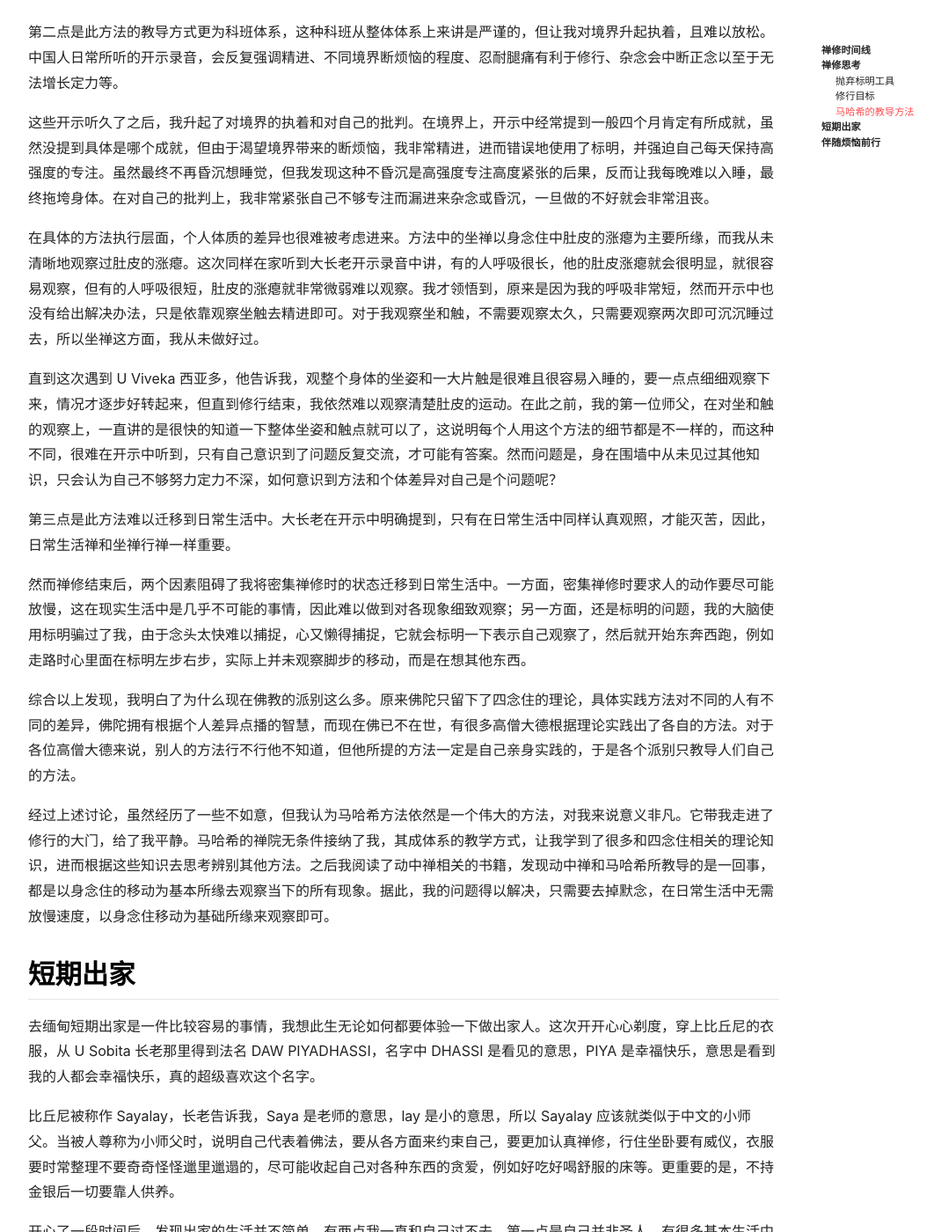
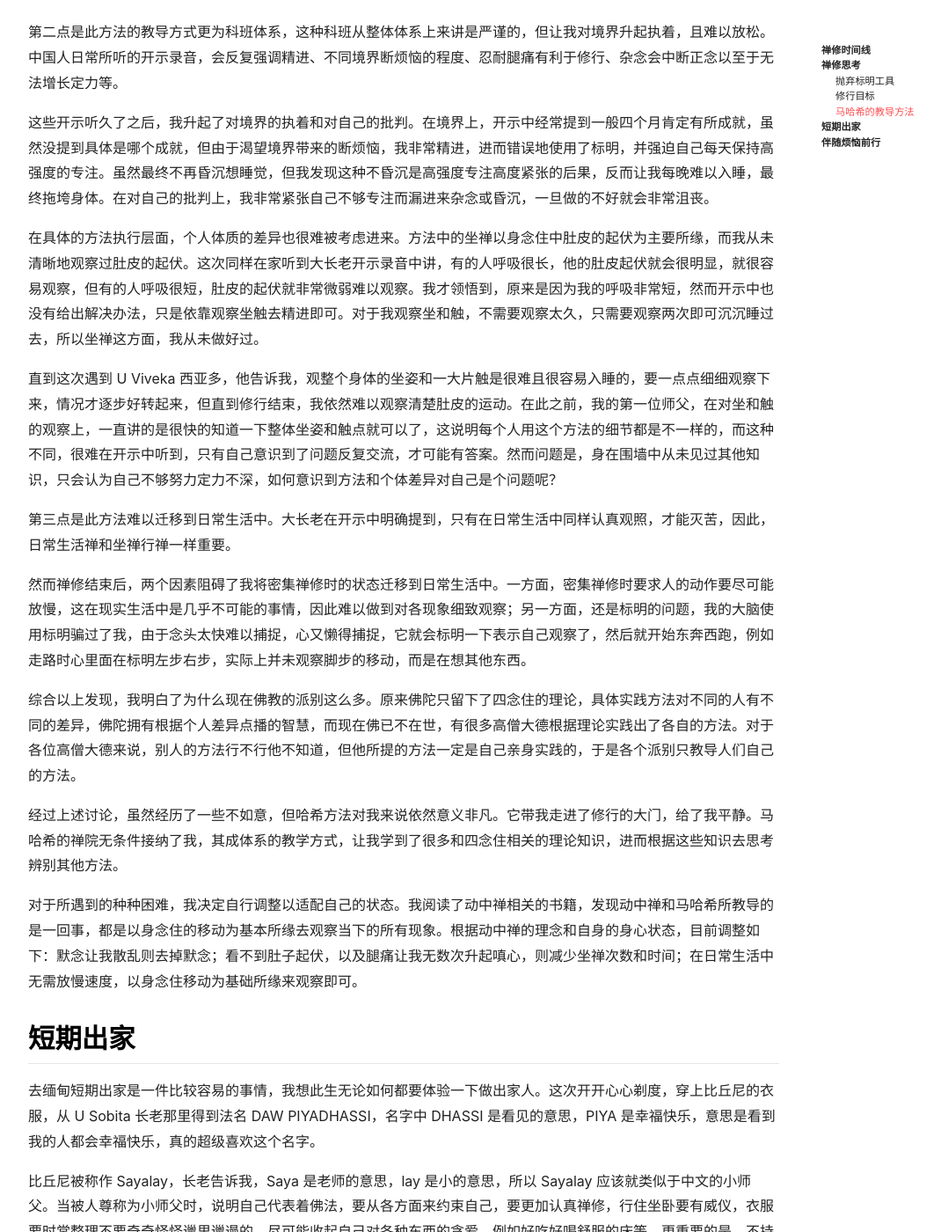
Before and after one commit to nicecui/nicecui.github.io, a Jekyll site: the page built from _posts/2026-11-04-vipassana-meditation.md, in a window 1280 px wide and 1400 px high, scrolled down 2485 px. Shown: the whole window at 88% size, without its empty margins (71-1141 px from the left). Built offline with Jekyll 4.4.1, drawn with Linux system fonts in a browser that asks for light colours; nearby versions of some CDN libraries.

Commit message:
Update 2026-11-04-vipassana-meditation.md

```diff
--- a/_posts/2026-11-04-vipassana-meditation.md
+++ b/_posts/2026-11-04-vipassana-meditation.md
@@ -57,7 +57,7 @@ categories: life
 
 这些开示听久了之后，我升起了对境界的执着和对自己的批判。在境界上，开示中经常提到一般四个月肯定有所成就，虽然没提到具体是哪个成就，但由于渴望境界带来的断烦恼，我非常精进，进而错误地使用了标明，并强迫自己每天保持高强度的专注。虽然最终不再昏沉想睡觉，但我发现这种不昏沉是高强度专注高度紧张的后果，反而让我每晚难以入睡，最终拖垮身体。在对自己的批判上，我非常紧张自己不够专注而漏进来杂念或昏沉，一旦做的不好就会非常沮丧。
 
-在具体的方法执行层面，个人体质的差异也很难被考虑进来。方法中的坐禅以身念住中肚皮的涨瘪为主要所缘，而我从未清晰地观察过肚皮的涨瘪。这次同样在家听到大长老开示录音中讲，有的人呼吸很长，他的肚皮涨瘪就会很明显，就很容易观察，但有的人呼吸很短，肚皮的涨瘪就非常微弱难以观察。我才领悟到，原来是因为我的呼吸非常短，然而开示中也没有给出解决办法，只是依靠观察坐触去精进即可。对于我观察坐和触，不需要观察太久，只需要观察两次即可沉沉睡过去，所以坐禅这方面，我从未做好过。
+在具体的方法执行层面，个人体质的差异也很难被考虑进来。方法中的坐禅以身念住中肚皮的起伏为主要所缘，而我从未清晰地观察过肚皮的起伏。这次同样在家听到大长老开示录音中讲，有的人呼吸很长，他的肚皮起伏就会很明显，就很容易观察，但有的人呼吸很短，肚皮的起伏就非常微弱难以观察。我才领悟到，原来是因为我的呼吸非常短，然而开示中也没有给出解决办法，只是依靠观察坐触去精进即可。对于我观察坐和触，不需要观察太久，只需要观察两次即可沉沉睡过去，所以坐禅这方面，我从未做好过。
 
 直到这次遇到 U Viveka 西亚多，他告诉我，观整个身体的坐姿和一大片触是很难且很容易入睡的，要一点点细细观察下来，情况才逐步好转起来，但直到修行结束，我依然难以观察清楚肚皮的运动。在此之前，我的第一位师父，在对坐和触的观察上，一直讲的是很快的知道一下整体坐姿和触点就可以了，这说明每个人用这个方法的细节都是不一样的，而这种不同，很难在开示中听到，只有自己意识到了问题反复交流，才可能有答案。然而问题是，身在围墙中从未见过其他知识，只会认为自己不够努力定力不深，如何意识到方法和个体差异对自己是个问题呢？
 
@@ -67,7 +67,9 @@ categories: life
 
 综合以上发现，我明白了为什么现在佛教的派别这么多。原来佛陀只留下了四念住的理论，具体实践方法对不同的人有不同的差异，佛陀拥有根据个人差异点播的智慧，而现在佛已不在世，有很多高僧大德根据理论实践出了各自的方法。对于各位高僧大德来说，别人的方法行不行他不知道，但他所提的方法一定是自己亲身实践的，于是各个派别只教导人们自己的方法。
 
-经过上述讨论，虽然经历了一些不如意，但我认为马哈希方法依然是一个伟大的方法，对我来说意义非凡。它带我走进了修行的大门，给了我平静。马哈希的禅院无条件接纳了我，其成体系的教学方式，让我学到了很多和四念住相关的理论知识，进而根据这些知识去思考辨别其他方法。之后我阅读了动中禅相关的书籍，发现动中禅和马哈希所教导的是一回事，都是以身念住的移动为基本所缘去观察当下的所有现象。据此，我的问题得以解决，只需要去掉默念，在日常生活中无需放慢速度，以身念住移动为基础所缘来观察即可。
+经过上述讨论，虽然经历了一些不如意，但哈希方法对我来说依然意义非凡。它带我走进了修行的大门，给了我平静。马哈希的禅院无条件接纳了我，其成体系的教学方式，让我学到了很多和四念住相关的理论知识，进而根据这些知识去思考辨别其他方法。
+
+对于所遇到的种种困难，我决定自行调整以适配自己的状态。我阅读了动中禅相关的书籍，发现动中禅和马哈希所教导的是一回事，都是以身念住的移动为基本所缘去观察当下的所有现象。根据动中禅的理念和自身的身心状态，目前调整如下：默念让我散乱则去掉默念；看不到肚子起伏，以及腿痛让我无数次升起嗔心，则减少坐禅次数和时间；在日常生活中无需放慢速度，以身念住移动为基础所缘来观察即可。
 
 ## 短期出家
 
```
